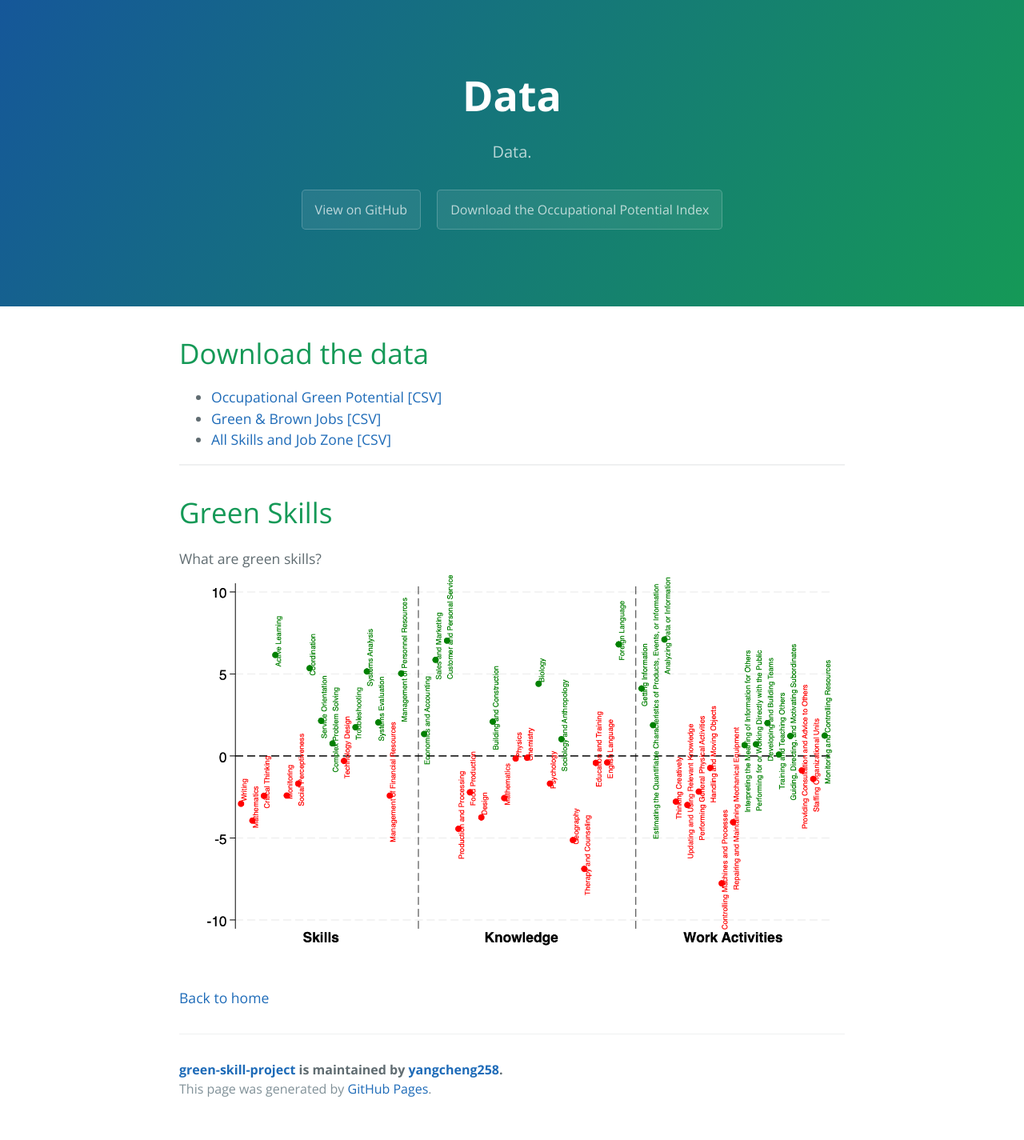
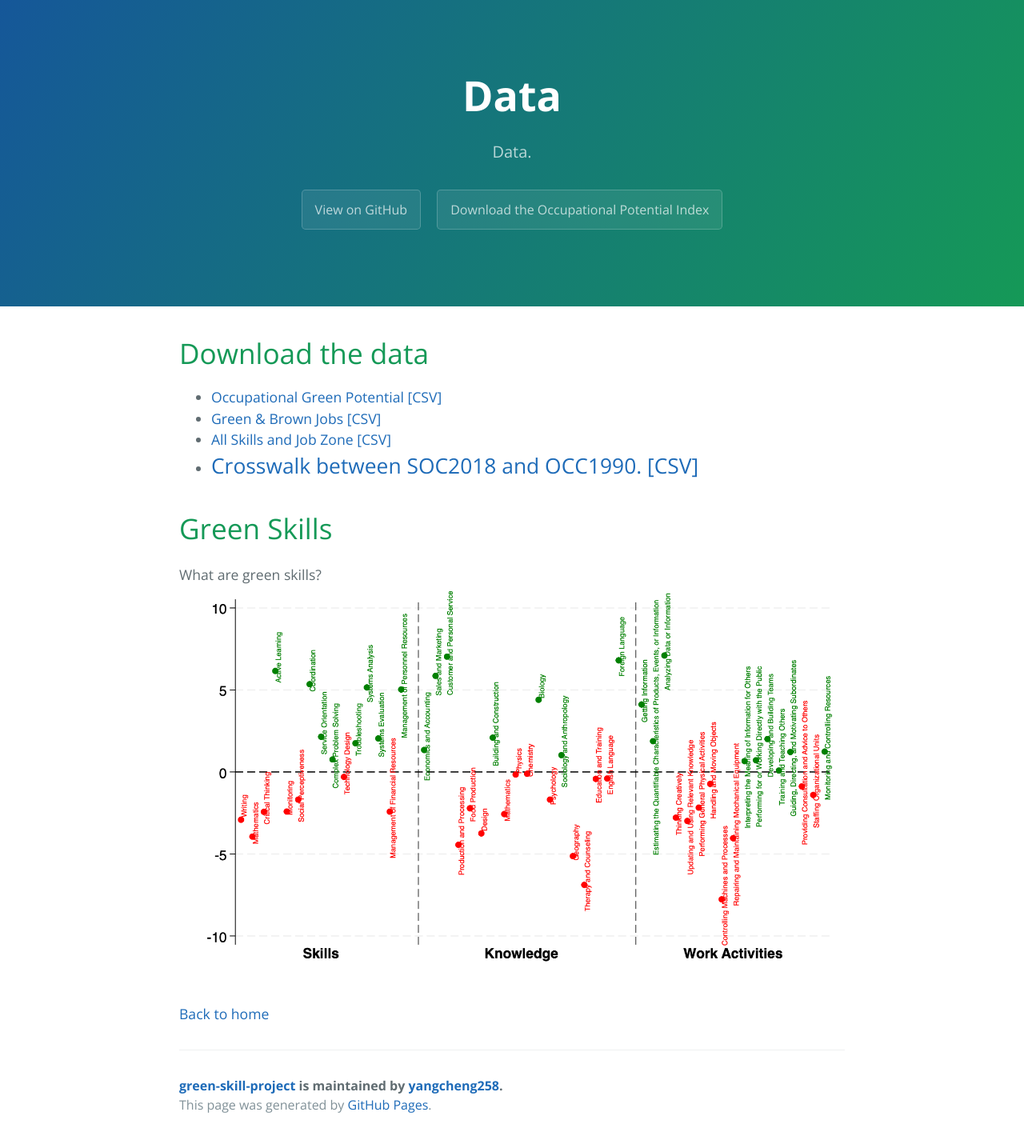
Before and after one commit to yangcheng258/green-skill-project, a Jekyll site: the page built from data.md, in a window 1280 px wide. Shown: the whole page at 80% size. Built offline with Jekyll 4.4.1, drawn with Linux system fonts in a browser that asks for light colours.

Commit message:
Update data.md
Add crosswalk

```diff
--- a/data.md
+++ b/data.md
@@ -10,7 +10,7 @@
 - [Occupational Green Potential [CSV]](https://github.com/yangcheng258/green-skill-recommendation/blob/d6f338d7aea2387a89014a9806dc5631b86f5a8e/_data/S3_occupational_green_potential.csv)
 - [Green & Brown Jobs [CSV]](https://github.com/yangcheng258/green-skill-recommendation/blob/d6f338d7aea2387a89014a9806dc5631b86f5a8e/_data/S1-2_green_brown_jobs.csv)
 - [All Skills and Job Zone [CSV]](https://github.com/yangcheng258/green-skill-recommendation/blob/d6f338d7aea2387a89014a9806dc5631b86f5a8e/_data/S4_skills_jobzones.csv)
-
+- [Crosswalk between SOC2018 and OCC1990. [CSV]](https://github.com/yangcheng258/green-skill-recommendation/blob/f15b377bfc0cddad97294a4ffa3588bb11c3cb10/_data/CW_SOC2018_OCC1990.csv)
 ---
 
 
```
